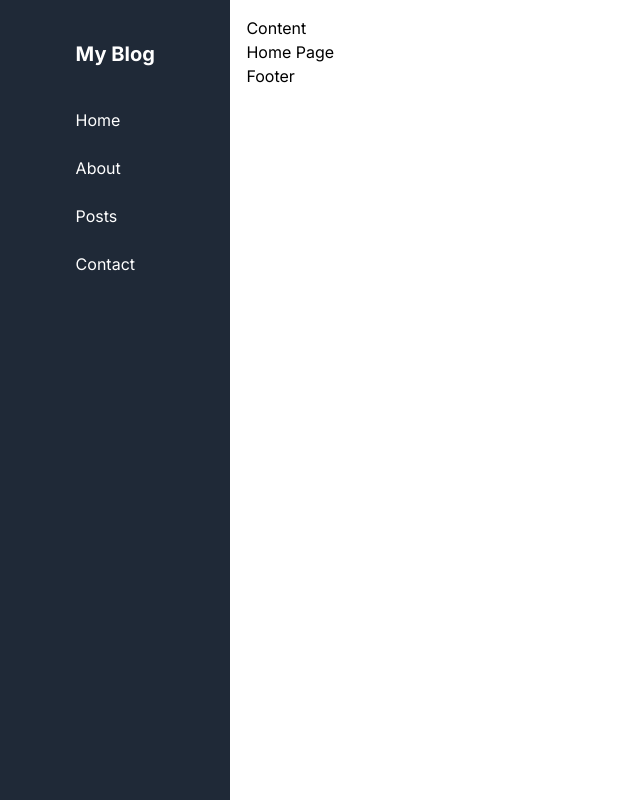
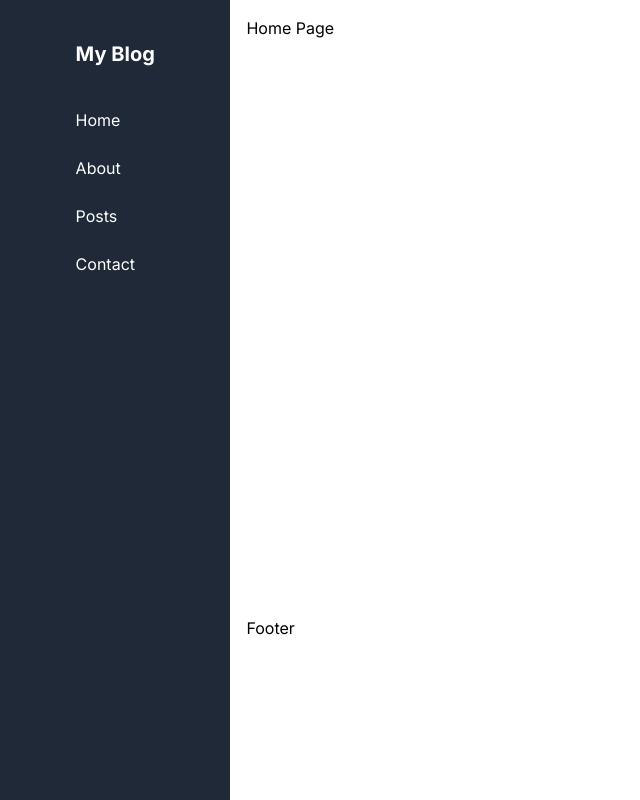
Before and after one commit to danimisme/latihan-nextjs, a Next.js app: page / in a window 1280 px wide. Shown: the whole page, without its empty margins (0-640 px from the left). Built offline with nearby package versions, Linux system fonts and the light colour scheme.

Commit message:
modif style of content

```diff
--- a/src/app/partials/Content.tsx
+++ b/src/app/partials/Content.tsx
@@ -6,10 +6,9 @@ interface Props {
 
 const Content: FC<Props> = ({ children }) => {
   return (
-    <>
-      <h1>Content</h1>
+    <div className="min-h-[600px] max-h-screen overflow-y-scroll">
       {children}
-    </>
+    </div>
   );
 };
 
```
